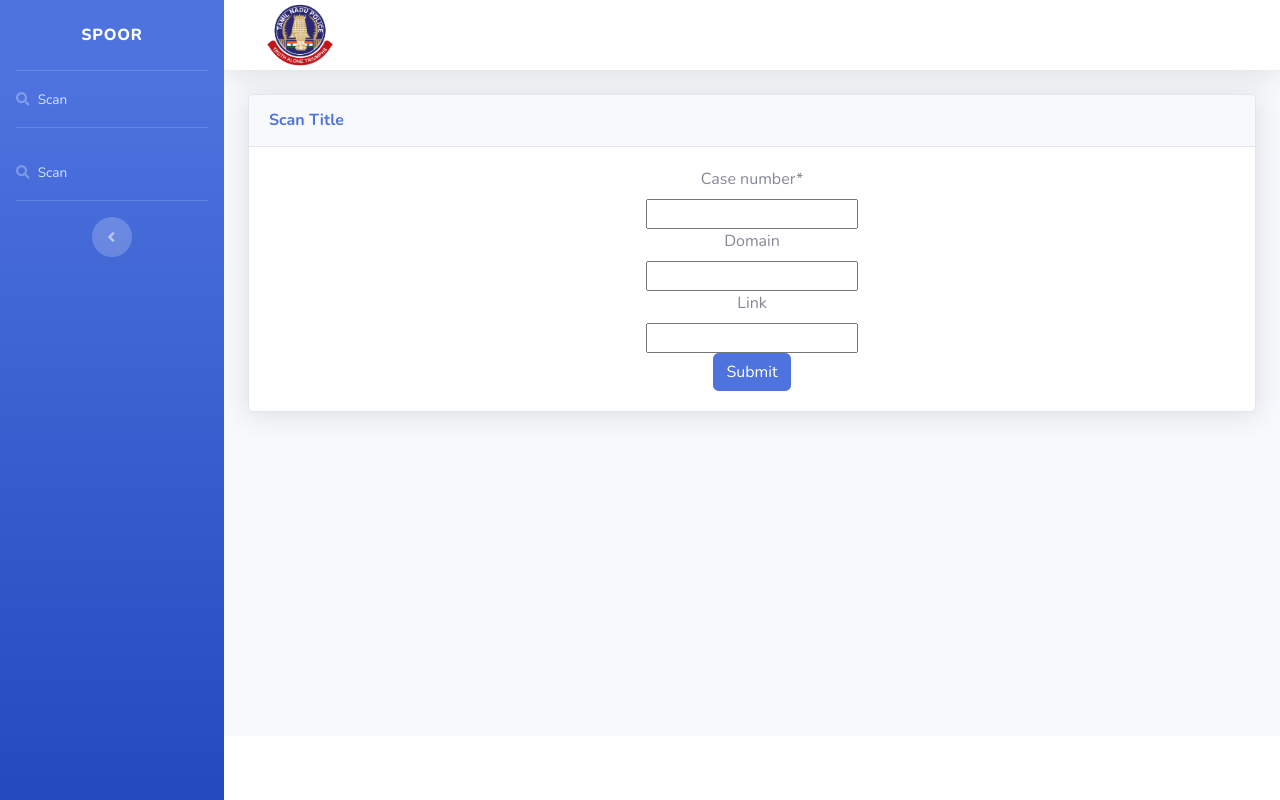
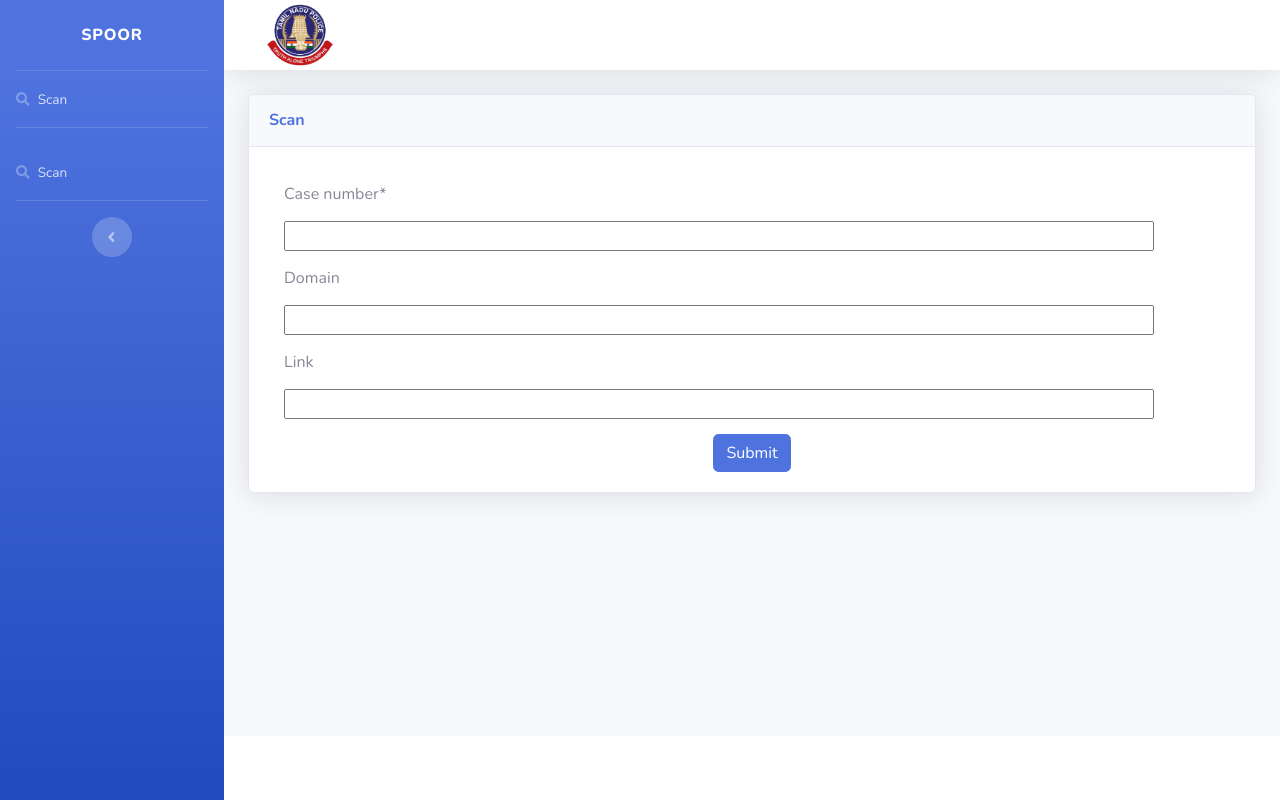
Before and after one commit to Dhanushkumar-S-G/Trawler, a Django app: page /scan/ in a window 1280 px wide. Run offline with Django 4.2, Linux system fonts and the light colour scheme; some libraries are stand-ins or nearby versions.

Commit message:
second version

```diff
--- a/user/models.py
+++ b/user/models.py
@@ -41,3 +41,7 @@ class SubDomain(models.Model):
 class WhatCms(models.Model):
     case_obj = models.OneToOneField(Case,on_delete=models.CASCADE,related_name="related_whatcms_details")
     res = models.JSONField(null=True,blank=True)
+
+
+class MalwareFile(models.Model):
+    case_obj = models.ForeignKey(Case,on_delete=models.CASCADE,related_name="related_malware_files")
--- a/user/templates/user/scan.html
+++ b/user/templates/user/scan.html
@@ -1,12 +1,25 @@
 {% extends 'user/index.html' %}
 {% load crispy_forms_tags %}
 {% block content %}
+    <style>
+    input[type="text"]{
+        display: block;
+        width: 68vw;
+        margin: 15px;
+    }
+    label{
+        display: block;
+        margin: 15px;
+        text-align: left;
+    }
+
+    </style>
 <div class="container" style="text-align: center;" >
     <div class="card shadow mb-4">
         <!-- Card Header - Dropdown -->
         <div
             class="card-header py-3 d-flex flex-row align-items-center justify-content-between">
-            <h6 class="m-0 font-weight-bold text-primary">Scan Title</h6>
+            <h6 class="m-0 font-weight-bold text-primary">Scan</h6>
         </div>
         <!-- Card Body -->
         <div class="card-body" style="display:block ;">
```
Also changed, not shown: api/views.py (+9 -0 lines), user/templates/user/spoor.html (+19 -2 lines), db.sqlite3, 3 other files.
